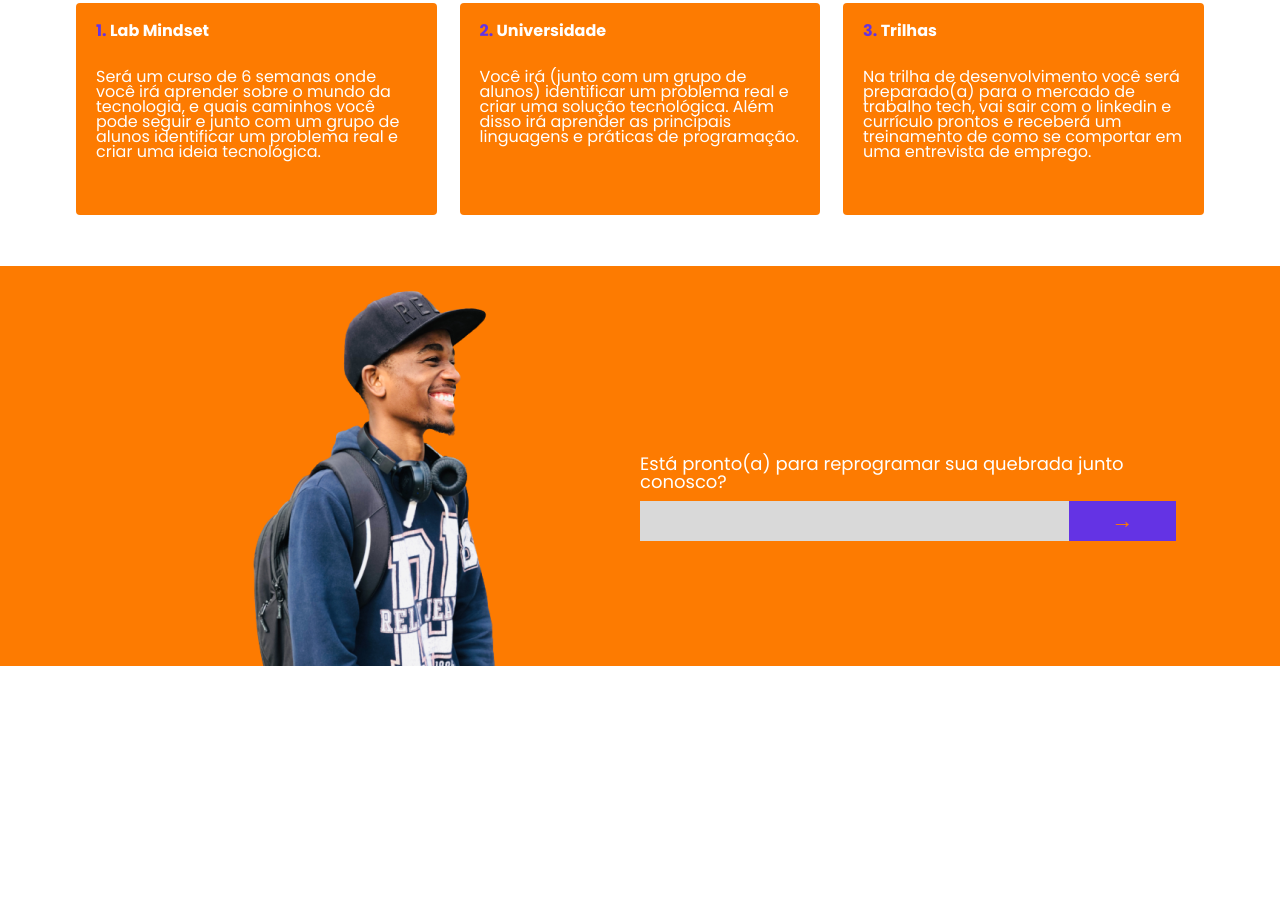
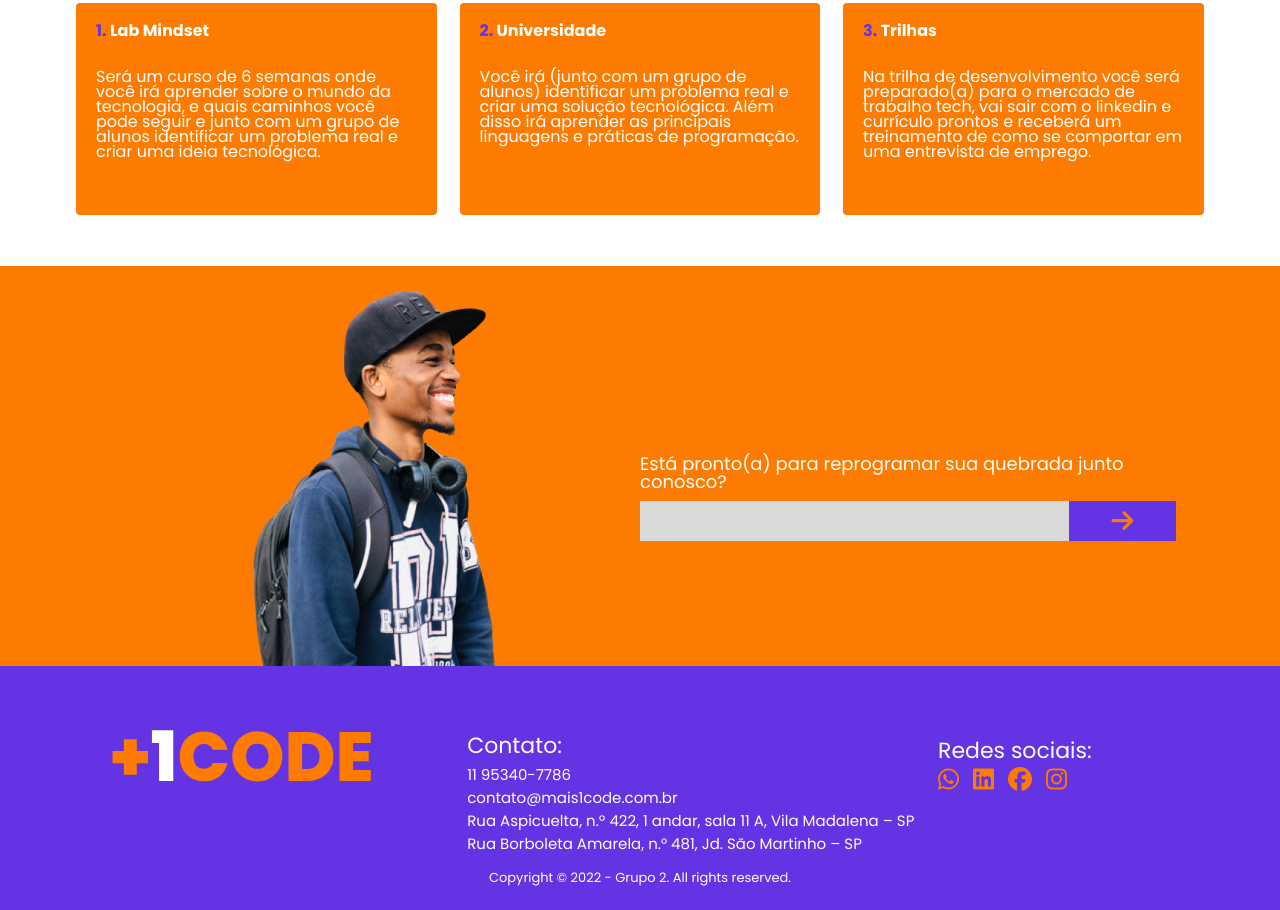
Before and after one commit to dgleyramos1/LP-Grupo2, a plain HTML site: page index.html in a window 1280 px wide. Shown: the part 1854-2764 px from the top of the page. Before the commit the page ends 2520 px from the top, so only its background shows below. Drawn offline with Linux system fonts and the light colour scheme.

Commit message:
Footer adicionado

```diff
--- a/assets/css/cta.css
+++ b/assets/css/cta.css
@@ -12,10 +12,6 @@
 
 .cta-image {
     display: none;
-}
-
-.cta-image img{
-    /* width: 55%; */
 }
 
 .cta-content {
@@ -47,8 +43,11 @@
     height: 30px;
     width: 20%;
     border: 0;
-    font-size: 22px;
+    font-size: 25px;
     transition: all 3ms ease-in-out;
+    display: flex;
+    align-items: center;
+    justify-content: center;
 }
 
 .cta-form button:hover {
@@ -59,7 +58,7 @@
 
 /* Medium devices (tablets, 768px and up)*/
 @media (min-width: 768px) {
-    .cta{
+    .cta {
         height: 400px;
     }
 
@@ -76,22 +75,16 @@
         height: 100%;
     }
 
-    .cta-content{
+    .cta-content {
         width: 50%;
     }
 
-    .cta-content p{
+    .cta-content p {
         font-size: 18px;
     }
 
-    .cta-form input, .cta-form button{
+    .cta-form input,
+    .cta-form button {
         height: 40px;
     }
 }
-
-/* Large devices (desktops, 992px and up)*/
-@media (min-width: 992px) {
-    .cta-image img{
-        /* width: 38%; */
-    }
-}
--- /dev/null
+++ b/assets/css/footer.css
@@ -0,0 +1,119 @@
+.footer {
+    background-color: var(--main-color);
+    padding: 5%;
+    font-weight: 400;
+}
+
+.footer-container {
+    display: flex;
+    justify-content: center;
+    flex-direction: column;
+    align-items: flex-start;
+    flex-wrap: wrap;
+}
+.footer-image {
+    width: 60%;
+}
+.footer-image img {
+    width: 100%;
+}
+.footer-sociais {
+    width: 100%;
+    margin: 10px 0px 5px 0px;
+}
+.footer-title {
+    color: white;
+    font-size: 16px;
+}
+.sociais-list {
+    width: 40%;
+    margin-top: 5px;
+    display: flex;
+    align-items: center;
+    justify-content: space-between;
+}
+.sociais-item {
+    font-size: 20px;
+}
+.sociais-item a i {
+    color: var(--secundary-color);
+    transition: all 0.3s ease-in-out;
+}
+
+.sociais-item a i:hover {
+    color: white;
+}
+
+.footer-contato {
+    width: 100%;
+    margin: 5px 0px 10px 0px;
+}
+.contato-list {
+    margin-top: 10px;
+    display: flex;
+    row-gap: 8px;
+    flex-direction: column;
+    align-items: flex-start;
+    justify-content: center;
+}
+.contato-list li {
+    color: white;
+    font-size: 13px;
+}
+.footer-copy {
+    width: 100%;
+    text-align: center;
+}
+.footer-copy p {
+    font-size: 13px;
+    color: white;
+}
+
+/* Devices responsive(min width 768px)*/
+@media (min-width: 768px) {
+    .footer-container {
+        flex-direction: row;
+        gap: 10px;
+    }
+    .footer-image {
+        width: 30%;
+        order: 1;
+    }
+    .footer-image img {
+        width: 75%;
+    }
+    .footer-sociais {
+        width: 20%;
+        order: 3;
+    }
+    .sociais-list {
+        width: 80%;
+    }
+    .footer-contato {
+        width: 40%;
+        order: 2;
+    }
+    .footer-copy {
+        order: 4;
+    }
+
+    .footer {
+        padding-bottom: 2%;
+    }
+}
+
+@media (min-width: 992px) {
+    .sociais-list {
+        justify-content: flex-start;
+        gap: 14px;
+    }
+    .sociais-item {
+        font-size: 24px;
+    }
+    .footer-title {
+        font-size: 22px;
+    }
+    .contato-list li {
+        font-size: 15px;
+    }
+}
--- a/assets/css/hero.css
+++ b/assets/css/hero.css
@@ -72,7 +72,7 @@
         width: 35%;
     }
     .content img {
-        width: 35%;
+        width: 60%;
     }
 }
 
--- a/assets/css/reset.css
+++ b/assets/css/reset.css
@@ -5,6 +5,13 @@
 
 * {
     box-sizing: border-box;
+}
+
+a {
+    text-decoration: none;
+}
+ul {
+    list-style: none;
 }
 
 html,
--- a/index.html
+++ b/index.html
@@ -1,6 +1,5 @@
 <!DOCTYPE html>
 <html lang="pt-br">
-
     <head>
         <meta charset="UTF-8" />
         <meta http-equiv="X-UA-Compatible" content="IE=edge" />
@@ -10,10 +9,14 @@
         <!-- Google fonts-->
         <link rel="preconnect" href="https://fonts.googleapis.com" />
         <link rel="preconnect" href="https://fonts.gstatic.com" crossorigin />
-    <link href="https://fonts.googleapis.com/css2?family=Poppins:ital,wght@0,400;0,700;1,500&display=swap"
-        rel="stylesheet" />
-    <link rel="stylesheet" href="https://cdnjs.cloudflare.com/ajax/libs/font-awesome/6.2.1/css/font-awesome.min.css">
-
+        <link
+            href="https://fonts.googleapis.com/css2?family=Poppins:ital,wght@0,400;0,700;1,500&display=swap"
+            rel="stylesheet"
+        />
+        <script
+            src="https://kit.fontawesome.com/d05517c63f.js"
+            crossorigin="anonymous"
+        ></script>
         <!--CSS Personalizado -->
         <link rel="stylesheet" href="./assets/css/reset.css" />
         <link rel="stylesheet" href="./assets/css/variables.css" />
@@ -24,6 +27,7 @@
         <link rel="stylesheet" href="./assets/css/cards.css" />
         <link rel="stylesheet" href="./assets/css/metodologia.css" />
         <link rel="stylesheet" href="./assets/css/cta.css" />
+        <link rel="stylesheet" href="./assets/css/footer.css" />
     </head>
 
     <body>
@@ -31,7 +35,10 @@
             <section class="hero">
                 <div class="container hero-container">
                     <div class="content">
-                    <img src="./assets/images/+1CODE-hero.svg" alt="Logo Mais Um code" />
+                        <img
+                            src="./assets/images/+1CODE-hero.svg"
+                            alt="Logo Mais Um code"
+                        />
                         <h3>
                             <span class="entities">&lt;</span>
                             Hello Word <br />Salve Quebrada
@@ -77,8 +84,12 @@
                     </div>
                     <div class="item about-video">
                         <h2>Conheça mais sobre a +1Code:</h2>
-                    <embed src="https://mais1code.com.br/wp-content/uploads/2022/09/out_2022-09-01-18-29-45.mp4"
-                        width="100%" height="100%" autoplay="false" />
+                        <embed
+                            src="https://mais1code.com.br/wp-content/uploads/2022/09/out_2022-09-01-18-29-45.mp4"
+                            width="100%"
+                            height="100%"
+                            autoplay="false"
+                        />
                     </div>
                 </div>
             </section>
@@ -111,11 +122,13 @@
             <section class="metodologia">
                 <div class="container metodologia-container">
                     <div class="metodologia-content">
-                    <h1 class="titulo">Nossa metodologia</h1> <br />
+                        <h1 class="titulo">Nossa metodologia</h1>
+                        <br />
                         <p>
-                        A Mais1Code, junto com um team de especialistas pedagógicos,
-                        desenvolveu uma metodologia única, situacional,
-                        onde os alunos trabalham em projetos reais que se conectam com a sua realidade.
+                            A Mais1Code, junto com um team de especialistas
+                            pedagógicos, desenvolveu uma metodologia única,
+                            situacional, onde os alunos trabalham em projetos
+                            reais que se conectam com a sua realidade.
                         </p>
                         <br />
                         <p>
@@ -125,28 +138,38 @@
                     </div>
                     <div class="metodologia-cards">
                         <div class="card">
-                        <h2 class="titulo"><span class="titulo-span">1.</span> Lab Mindset</h2>
+                            <h2 class="titulo">
+                                <span class="titulo-span">1.</span> Lab Mindset
+                            </h2>
                             <p class="card-text">
-                            Será um curso de 6 semanas onde você irá aprender sobre o mundo da tecnologia,
-                            e quais caminhos você pode seguir e junto com um grupo de alunos identificar um problema
-                            real e
-                            criar uma ideia tecnológica.
+                                Será um curso de 6 semanas onde você irá
+                                aprender sobre o mundo da tecnologia, e quais
+                                caminhos você pode seguir e junto com um grupo
+                                de alunos identificar um problema real e criar
+                                uma ideia tecnológica.
                             </p>
                         </div>
                         <div class="card">
-                        <h2 class="titulo"><span class="titulo-span">2.</span> Universidade</h2>
+                            <h2 class="titulo">
+                                <span class="titulo-span">2.</span> Universidade
+                            </h2>
                             <p class="card-text">
-                            Você irá (junto com um grupo de alunos) identificar um problema real e
-                            criar uma solução tecnológica. Além disso irá aprender as principais linguagens e
-                            práticas de programação.
+                                Você irá (junto com um grupo de alunos)
+                                identificar um problema real e criar uma solução
+                                tecnológica. Além disso irá aprender as
+                                principais linguagens e práticas de programação.
                             </p>
                         </div>
                         <div class="card">
-                        <h2 class="titulo"><span class="titulo-span">3.</span> Trilhas</h2>
+                            <h2 class="titulo">
+                                <span class="titulo-span">3.</span> Trilhas
+                            </h2>
                             <p class="card-text">
-                            Na trilha de desenvolvimento você será preparado(a) para o mercado de trabalho
-                            tech, vai sair com o linkedin e currículo prontos e receberá um treinamento
-                            de como se comportar em uma entrevista de emprego.
+                                Na trilha de desenvolvimento você será
+                                preparado(a) para o mercado de trabalho tech,
+                                vai sair com o linkedin e currículo prontos e
+                                receberá um treinamento de como se comportar em
+                                uma entrevista de emprego.
                             </p>
                         </div>
                     </div>
@@ -155,39 +178,80 @@
             <section class="cta">
                 <div class="container cta-container">
                     <div class="cta-image">
-                    <img src="./assets/images/student.png" alt="foto de estudante">
+                        <img
+                            src="./assets/images/student.png"
+                            alt="foto de estudante"
+                        />
                     </div>
                     <div class="cta-content">
                         <p>
-                        Está pronto(a) para reprogramar sua quebrada junto conosco?
+                            Está pronto(a) para reprogramar sua quebrada junto
+                            conosco?
                         </p>
                         <form class="cta-form">
-                        <input type="email" id="cta-email">
+                            <input type="email" id="cta-email" />
                             <button type="submit" id="cta-btn">
-                            &rarr;
+                                <i class="fa-solid fa-arrow-right"></i>
                             </button>
                         </form>
-
                     </div>
                 </div>
-
             </section>
-
-
         </main>
 
-
-
-
-
-
-
-
-
-
-<script src="./assets/js/script.js">
-
-</script>
+        <footer class="footer">
+            <div class="container footer-container">
+                <div class="footer-image">
+                    <img
+                        src="./assets/images/+1CODE-footer.svg"
+                        alt="Logo Mais Um Code"
+                    />
+                </div>
+                <div class="footer-sociais">
+                    <h3 class="footer-title">Redes sociais:</h3>
+                    <ul class="sociais-list">
+                        <li class="sociais-item">
+                            <a href="#">
+                                <i class="fa-brands fa-whatsapp"></i>
+                            </a>
+                        </li>
+                        <li class="sociais-item">
+                            <a href="#">
+                                <i class="fa-brands fa-linkedin"></i>
+                            </a>
+                        </li>
+                        <li class="sociais-item">
+                            <a href="#">
+                                <i class="fa-brands fa-facebook"></i>
+                            </a>
+                        </li>
+                        <li class="sociais-item">
+                            <a href="#">
+                                <i class="fa-brands fa-instagram"></i>
+                            </a>
+                        </li>
+                    </ul>
+                </div>
+                <div class="footer-contato">
+                    <h3 class="footer-title">Contato:</h3>
+                    <ul class="contato-list">
+                        <li>11 95340-7786</li>
+                        <li>contato@mais1code.com.br</li>
+                        <li>
+                            Rua Aspicuelta, n.º 422, 1 andar, sala 11 A, Vila
+                            Madalena – SP
+                        </li>
+                        <li>
+                            Rua Borboleta Amarela, n.° 481, Jd. São Martinho –
+                            SP
+                        </li>
+                    </ul>
+                </div>
+                <div class="footer-copy">
+                    <p>Copyright &copy; 2022 - Grupo 2. All rights reserved.</p>
+                </div>
+            </div>
+        </footer>
+        <script src="./assets/js/script.js"></script>
     </body>
-
 </html>
```
Lines whose indentation alone changed are shown as unchanged.
